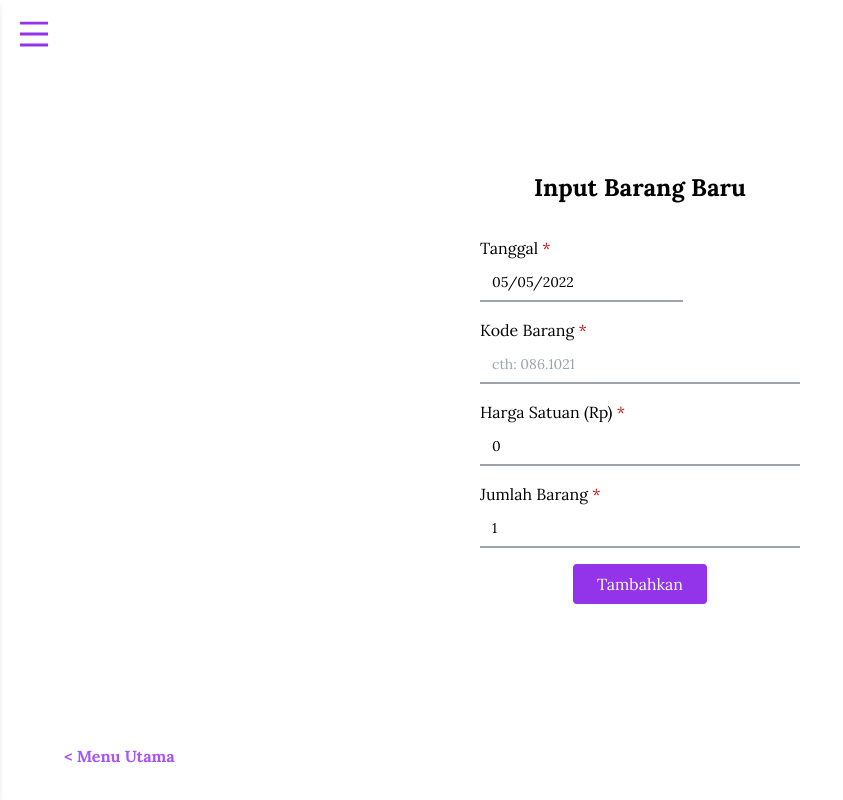
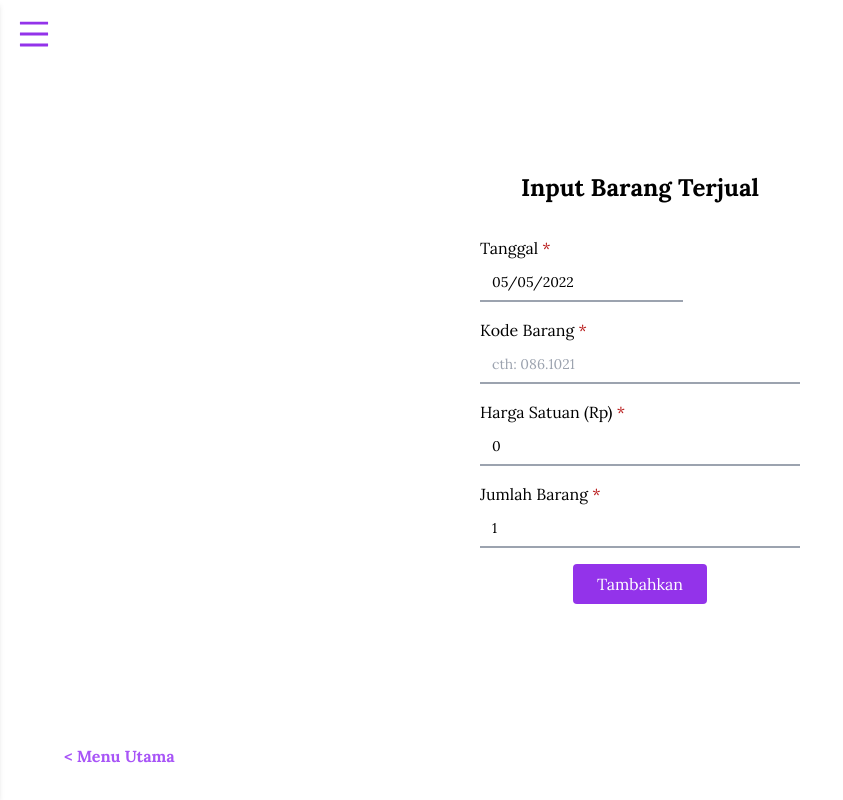
Before and after one commit to alifadwitiyap/online-store-digital-records, a React (Create React App) app in the folder clientv2/: page /input-barang-jual in a window 1280 px wide. Shown: the whole page, without its empty margins (0-843 px from the left). Built offline with nearby package versions, Linux system fonts and the light colour scheme; sample sign-in values are in the browser's storage.

Commit message:
Fix title typo InputBarangTerjual

```diff
--- a/clientv2/src/pages/InputBarangTerjual.jsx
+++ b/clientv2/src/pages/InputBarangTerjual.jsx
@@ -63,7 +63,7 @@ function InputBarangTerjual() {
       <Sidebar />
       <div className="flex flex-col gap-5 justify-center items-center h-screen">
         <div className="w-4/5 lg:w-1/4 mb-6">
-          <Title className="text-2xl text-black mb-8">Input Barang Baru</Title>
+          <Title className="text-2xl text-black mb-8">Input Barang Terjual</Title>
           <form onSubmit={handleSubmit} className="flex flex-col items-center">
             <div className="mb-4 w-full">
               <label className="block mb-1">
```
